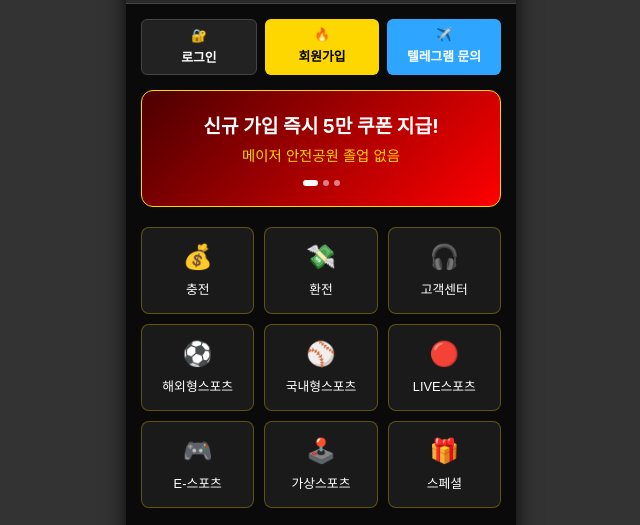
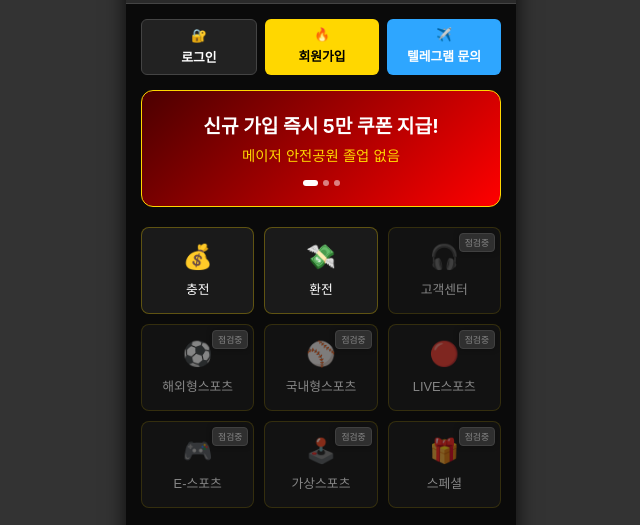
Before and after one commit to wonjin-kim-wq/money-demo, a plain HTML site: page gambling.html in a window 1280 px wide. Shown: the part 136-661 px from the top of the page, without its empty margins (319-959 px from the left). Drawn offline with Linux system fonts and the light colour scheme.

Commit message:
UI: Add maintenance badge for disabled menus and games

```diff
--- a/gambling.css
+++ b/gambling.css
@@ -592,3 +592,28 @@ body {
         transform: translateY(0);
     }
 }
+
+/* Maintenance / Disabled Styles */
+.menu-item.disabled-menu {
+    opacity: 0.5;
+    position: relative;
+}
+
+.casino-card.disabled-menu {
+    opacity: 0.7;
+    position: relative;
+}
+
+.maintenance-badge {
+    position: absolute;
+    top: 5px;
+    right: 5px;
+    background-color: #555;
+    color: #fff;
+    font-size: 0.55rem;
+    padding: 2px 5px;
+    border-radius: 4px;
+    border: 1px solid #777;
+    z-index: 10;
+    box-shadow: 0 0 5px rgba(0,0,0,0.5);
+}
--- a/gambling.html
+++ b/gambling.html
@@ -81,13 +81,34 @@
             <div class="menu-grid">
                 <button class="menu-item sim-trigger"><span>💰</span>충전</button>
                 <button class="menu-item sim-trigger"><span>💸</span>환전</button>
-                <button class="menu-item sim-trigger"><span>🎧</span>고객센터</button>
-                <button class="menu-item sim-trigger"><span>⚽</span>해외형스포츠</button>
-                <button class="menu-item sim-trigger"><span>⚾</span>국내형스포츠</button>
-                <button class="menu-item sim-trigger"><span>🔴</span>LIVE스포츠</button>
-                <button class="menu-item sim-trigger"><span>🎮</span>E-스포츠</button>
-                <button class="menu-item sim-trigger"><span>🕹️</span>가상스포츠</button>
-                <button class="menu-item sim-trigger"><span>🎁</span>스페셜</button>
+                <button class="menu-item sim-trigger disabled-menu">
+                    <div class="maintenance-badge">점검중</div>
+                    <span>🎧</span>고객센터
+                </button>
+                <button class="menu-item sim-trigger disabled-menu">
+                    <div class="maintenance-badge">점검중</div>
+                    <span>⚽</span>해외형스포츠
+                </button>
+                <button class="menu-item sim-trigger disabled-menu">
+                    <div class="maintenance-badge">점검중</div>
+                    <span>⚾</span>국내형스포츠
+                </button>
+                <button class="menu-item sim-trigger disabled-menu">
+                    <div class="maintenance-badge">점검중</div>
+                    <span>🔴</span>LIVE스포츠
+                </button>
+                <button class="menu-item sim-trigger disabled-menu">
+                    <div class="maintenance-badge">점검중</div>
+                    <span>🎮</span>E-스포츠
+                </button>
+                <button class="menu-item sim-trigger disabled-menu">
+                    <div class="maintenance-badge">점검중</div>
+                    <span>🕹️</span>가상스포츠
+                </button>
+                <button class="menu-item sim-trigger disabled-menu">
+                    <div class="maintenance-badge">점검중</div>
+                    <span>🎁</span>스페셜
+                </button>
             </div>
 
             <!-- Casino Game Grid (2 columns) -->
@@ -116,9 +137,9 @@
                     </div>
                     <div class="card-footer">네임드 사다리</div>
                 </div>
-                <div class="casino-card sim-trigger">
-                    <div class="live-badge">LIVE</div>
-                    <div class="card-bg bg-card4">
+                <div class="casino-card sim-trigger disabled-menu">
+                    <div class="maintenance-badge">점검중</div>
+                    <div class="card-bg bg-card4" style="filter: grayscale(80%);">
                         <span class="card-icon">🎯</span>
                         <span class="card-title">블랙잭</span>
                     </div>
```
